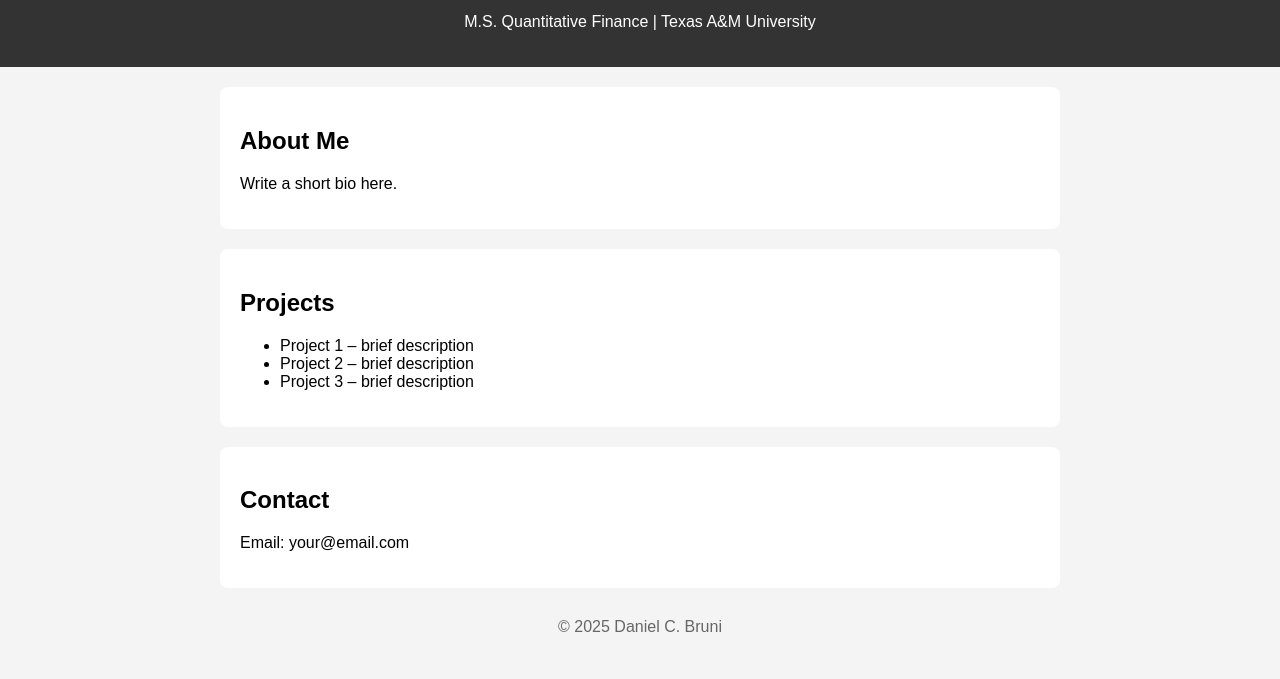
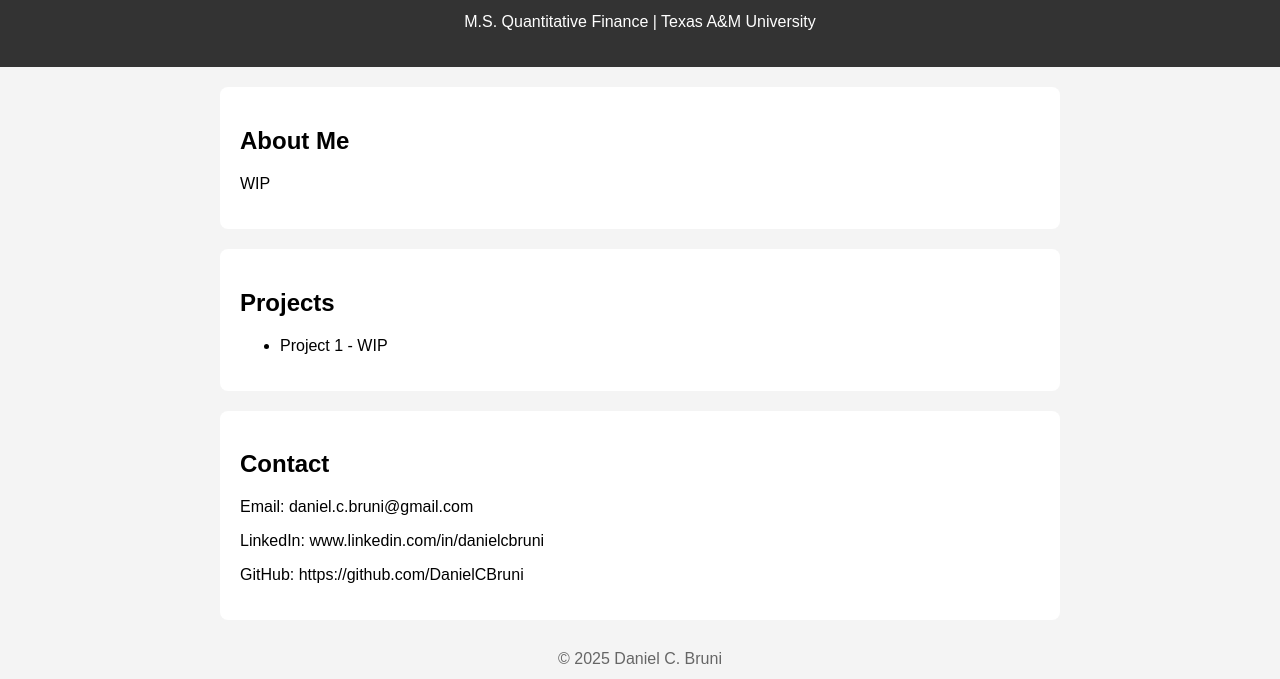
Before and after one commit to DanielCBruni/danielcbruni.github.io, a plain HTML site: page index.html in a window 1280 px wide. Shown: the part 121-800 px from the top of the page. Drawn offline with Linux system fonts and the light colour scheme.

Commit message:
Changed contact info and set other sections to WIP

```diff
--- a/index.html
+++ b/index.html
@@ -43,21 +43,21 @@
 
 <section>
     <h2>About Me</h2>
-    <p>Write a short bio here.</p>
+    <p>WIP</p>
 </section>
 
 <section>
     <h2>Projects</h2>
     <ul>
-        <li>Project 1 – brief description</li>
-        <li>Project 2 – brief description</li>
-        <li>Project 3 – brief description</li>
+        <li>Project 1 - WIP</li>
     </ul>
 </section>
 
 <section>
     <h2>Contact</h2>
-    <p>Email: your@email.com</p>
+    <p>Email: daniel.c.bruni@gmail.com</p>
+    <p>LinkedIn: www.linkedin.com/in/danielcbruni</p>
+    <p>GitHub: https://github.com/DanielCBruni</p>
 </section>
 
 <footer>
```
